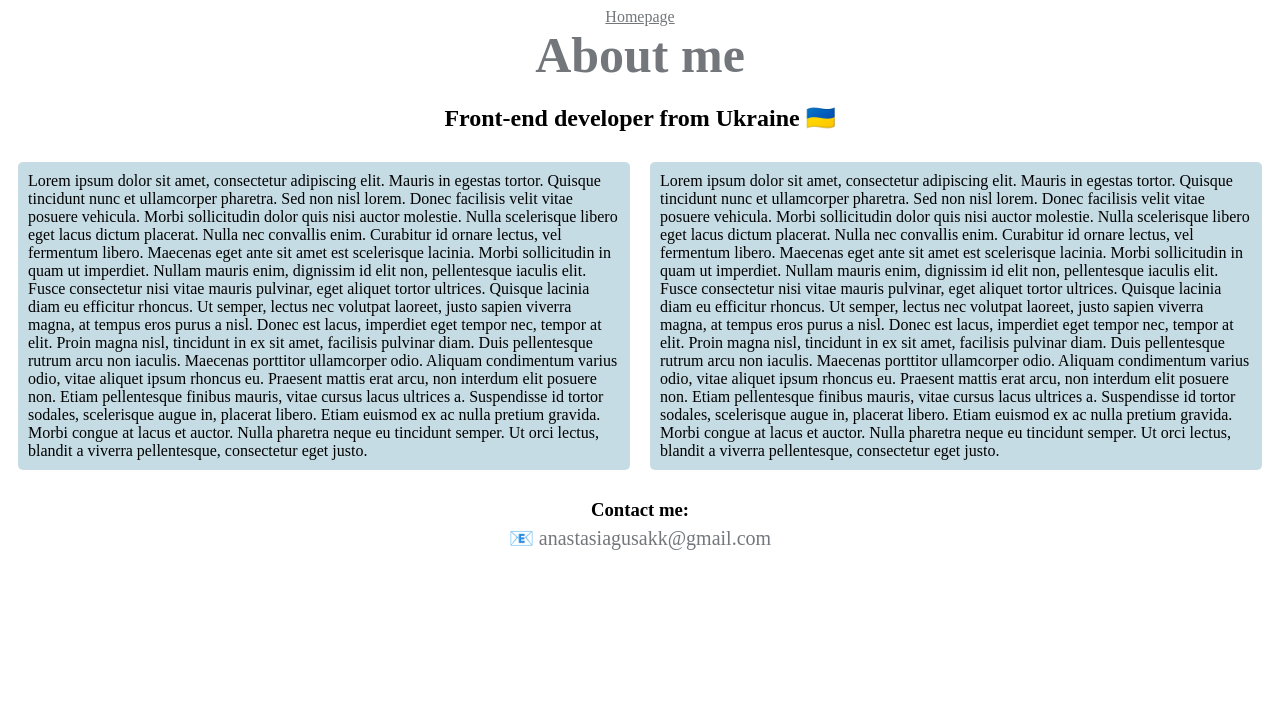
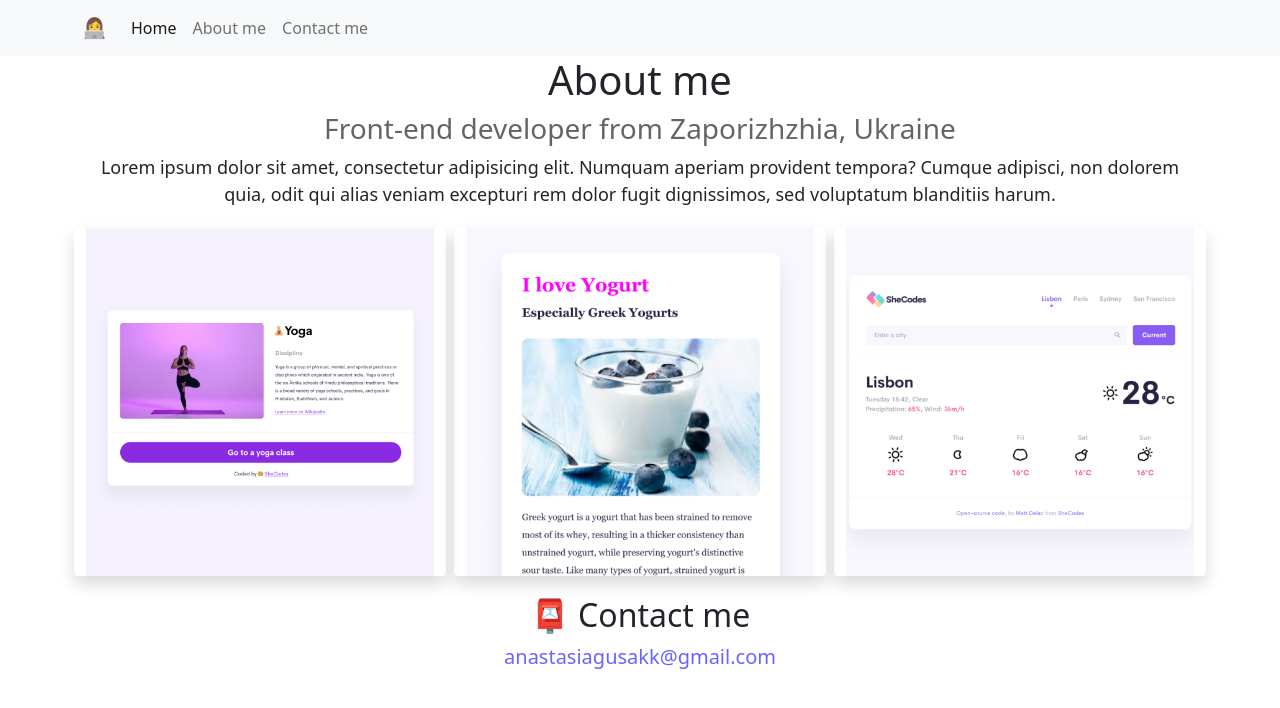
Before and after one commit to gusacci/about-me, a plain HTML site: page about.html in a window 1280 px wide. Drawn offline with nearby package versions, Linux system fonts and the light colour scheme.

Commit message:
transfered project

```diff
--- a/about.html
+++ b/about.html
@@ -4,68 +4,82 @@
     <meta charset="UTF-8" />
     <meta http-equiv="X-UA-Compatible" content="IE=edge" />
     <meta name="viewport" content="width=device-width, initial-scale=1.0" />
-    <title>About me</title>
-    <link href="src/styles.css" rel="stylesheet" type="text/css" />
+    <link rel="stylesheet" href="/src/styles.css" />
+    <title>About Anastasia</title>
+    <link
+      href="https://cdn.jsdelivr.net/npm/bootstrap@5.0.2/dist/css/bootstrap.min.css"
+      rel="stylesheet"
+      integrity="sha384-EVSTQN3/azprG1Anm3QDgpJLIm9Nao0Yz1ztcQTwFspd3yD65VohhpuuCOmLASjC"
+      crossorigin="anonymous"
+    />
+    <script
+      src="https://cdn.jsdelivr.net/npm/bootstrap@5.0.2/dist/js/bootstrap.bundle.min.js"
+      integrity="sha384-MrcW6ZMFYlzcLA8Nl+NtUVF0sA7MsXsP1UyJoMp4YLEuNSfAP+JcXn/tWtIaxVXM"
+      crossorigin="anonymous"
+    ></script>
   </head>
   <body>
-    <div class="info">
-      <a href="index.html">Homepage</a>
-      <h1 class="name">About me</h1>
-      <h2>Front-end developer from Ukraine 🇺🇦</h2>
-    </div>
-    <div class="columns">
-      <p>
-        Lorem ipsum dolor sit amet, consectetur adipiscing elit. Mauris in
-        egestas tortor. Quisque tincidunt nunc et ullamcorper pharetra. Sed non
-        nisl lorem. Donec facilisis velit vitae posuere vehicula. Morbi
-        sollicitudin dolor quis nisi auctor molestie. Nulla scelerisque libero
-        eget lacus dictum placerat. Nulla nec convallis enim. Curabitur id
-        ornare lectus, vel fermentum libero. Maecenas eget ante sit amet est
-        scelerisque lacinia. Morbi sollicitudin in quam ut imperdiet. Nullam
-        mauris enim, dignissim id elit non, pellentesque iaculis elit. Fusce
-        consectetur nisi vitae mauris pulvinar, eget aliquet tortor ultrices.
-        Quisque lacinia diam eu efficitur rhoncus. Ut semper, lectus nec
-        volutpat laoreet, justo sapien viverra magna, at tempus eros purus a
-        nisl. Donec est lacus, imperdiet eget tempor nec, tempor at elit. Proin
-        magna nisl, tincidunt in ex sit amet, facilisis pulvinar diam. Duis
-        pellentesque rutrum arcu non iaculis. Maecenas porttitor ullamcorper
-        odio. Aliquam condimentum varius odio, vitae aliquet ipsum rhoncus eu.
-        Praesent mattis erat arcu, non interdum elit posuere non. Etiam
-        pellentesque finibus mauris, vitae cursus lacus ultrices a. Suspendisse
-        id tortor sodales, scelerisque augue in, placerat libero. Etiam euismod
-        ex ac nulla pretium gravida. Morbi congue at lacus et auctor. Nulla
-        pharetra neque eu tincidunt semper. Ut orci lectus, blandit a viverra
-        pellentesque, consectetur eget justo.
-      </p>
-      <p>
-        Lorem ipsum dolor sit amet, consectetur adipiscing elit. Mauris in
-        egestas tortor. Quisque tincidunt nunc et ullamcorper pharetra. Sed non
-        nisl lorem. Donec facilisis velit vitae posuere vehicula. Morbi
-        sollicitudin dolor quis nisi auctor molestie. Nulla scelerisque libero
-        eget lacus dictum placerat. Nulla nec convallis enim. Curabitur id
-        ornare lectus, vel fermentum libero. Maecenas eget ante sit amet est
-        scelerisque lacinia. Morbi sollicitudin in quam ut imperdiet. Nullam
-        mauris enim, dignissim id elit non, pellentesque iaculis elit. Fusce
-        consectetur nisi vitae mauris pulvinar, eget aliquet tortor ultrices.
-        Quisque lacinia diam eu efficitur rhoncus. Ut semper, lectus nec
-        volutpat laoreet, justo sapien viverra magna, at tempus eros purus a
-        nisl. Donec est lacus, imperdiet eget tempor nec, tempor at elit. Proin
-        magna nisl, tincidunt in ex sit amet, facilisis pulvinar diam. Duis
-        pellentesque rutrum arcu non iaculis. Maecenas porttitor ullamcorper
-        odio. Aliquam condimentum varius odio, vitae aliquet ipsum rhoncus eu.
-        Praesent mattis erat arcu, non interdum elit posuere non. Etiam
-        pellentesque finibus mauris, vitae cursus lacus ultrices a. Suspendisse
-        id tortor sodales, scelerisque augue in, placerat libero. Etiam euismod
-        ex ac nulla pretium gravida. Morbi congue at lacus et auctor. Nulla
-        pharetra neque eu tincidunt semper. Ut orci lectus, blandit a viverra
-        pellentesque, consectetur eget justo.
-      </p>
-    </div>
-    <div class="contactme">
-      <h3>Contact me:</h3>
-      <a id="contact" href="mailto:anastasiagusakk@gmail.com"
-        >📧 anastasiagusakk@gmail.com</a
-      >
+    <nav class="navbar navbar-expand-lg navbar-light bg-light">
+      <div class="container">
+        <a class="navbar-brand" href="index.html">👩‍💻</a>
+        <button
+          class="navbar-toggler"
+          type="button"
+          data-bs-toggle="collapse"
+          data-bs-target="#navbarNav"
+          aria-controls="navbarNav"
+          aria-expanded="false"
+          aria-label="Toggle navigation"
+        >
+          <span class="navbar-toggler-icon"></span>
+        </button>
+        <div class="collapse navbar-collapse" id="navbarNav">
+          <ul class="navbar-nav">
+            <li class="nav-item">
+              <a class="nav-link active" aria-current="page" href="index.html"
+                >Home</a
+              >
+            </li>
+            <li class="nav-item">
+              <a class="nav-link" href="about.html">About me</a>
+            </li>
+            <li class="nav-item">
+              <a class="nav-link" href="about.html#contact">Contact me</a>
+            </li>
+          </ul>
+        </div>
+      </div>
+    </nav>
+    <div class="container">
+      <h1>About me</h1>
+      <h3>Front-end developer from Zaporizhzhia, Ukraine</h3>
+      <div>
+        <p class="text-center">
+          Lorem ipsum dolor sit amet, consectetur adipisicing elit. Numquam
+          aperiam provident tempora? Cumque adipisci, non dolorem quia, odit qui
+          alias veniam excepturi rem dolor fugit dignissimos, sed voluptatum
+          blanditiis harum.
+        </p>
+      </div>
+
+      <div class="row">
+        <div class="col-sm rounded shadow m-1">
+          <img src="images/yoga.png" class="img-fluid" />
+        </div>
+        <div class="col-sm rounded shadow m-1">
+          <img src="images/yogurt.png" class="img-fluid" />
+        </div>
+        <div class="col-sm rounded shadow m-1">
+          <img src="images/weather.png" class="img-fluid" />
+        </div>
+      </div>
+
+      <div id="contact" class="mt-3">
+        <h2>📮 Contact me</h2>
+        <a href="mailto:anastasiagusakk@gmail.com" class="email-link">
+          anastasiagusakk@gmail.com
+        </a>
+      </div>
     </div>
   </body>
 </html>
--- a/src/styles.css
+++ b/src/styles.css
@@ -1,67 +1,86 @@
 :root {
-  --primary-color: #c6dce4;
-  --border: 1px solid #c6dce4;
-  --accent-color: #73777b;
+  --primary-color: #6c63ff;
+  --secondary-color: #f5f2fe;
+  --box-shadow: 0 5px 10px rgba(0, 0, 0, 0.3);
 }
 
-.info {
-  display: flex;
-  flex-direction: column;
-  align-items: center;
+h1,
+h2,
+h3 {
+  text-align: center;
+  margin: 0;
 }
 
-.columns {
-  display: flex;
-  justify-content: space-evenly;
+h1 {
+  font-size: 96px;
 }
 
-.columns p {
-  background-color: var(--primary-color);
-  margin: 10px;
-  border-radius: 5px;
-  padding: 10px;
+h2 {
+  font-size: 48px;
 }
 
-.name {
-  color: var(--accent-color);
-  font-size: 50px;
-  margin-bottom: 0;
-  margin-top: 0;
-}
-.links {
-  display: flex;
-  justify-content: space-around;
+h3 {
+  font-size: 24px;
+  opacity: 0.7;
 }
 
-.links a {
-  color: var(--accent-color);
-  background-color: var(--primary-color);
-  border: var(--border);
-  border-radius: 5px;
-  padding: 20px;
+p {
+  font-size: 18px;
+  line-height: 1.5;
+}
+
+.navigation-links {
+  display: flex;
+  margin-top: 40px;
+  justify-content: center;
+}
+
+.navigation-links a {
+  margin: 20px;
+  border-radius: 4px;
+  padding: 20px 15px;
+  text-decoration: none;
+  text-transform: capitalize;
+}
+
+.contact-link {
+  background: var(--primary-color);
+  box-shadow: var(--box-shadow);
+  color: white;
+}
+
+.about-link {
+  color: var(--primary-color);
+  border: 1px solid var(--primary-color);
+}
+
+.about-paragraphs {
+  display: flex;
+  margin: 30px 0;
+}
+
+.about-paragraphs p {
+  margin: 10px;
+}
+
+.email-link {
+  display: flex;
+  justify-content: center;
+  color: var(--primary-color);
+  font-size: 20px;
   text-decoration: none;
 }
 
-.contactme {
-  display: flex;
-  flex-direction: column;
-  align-items: center;
+.email-link:hover {
+  text-decoration: underline;
 }
 
-.contactme a {
+.primary-link {
+  border-radius: 4px;
+  padding: 20px 15px;
   text-decoration: none;
-  font-size: 20px;
-  color: var(--accent-color);
+  text-transform: capitalize;
+  background: var(--primary-color);
+  box-shadow: var(--box-shadow);
+  color: white;
 }
-
-.contactme a:visited {
-  color: var(--primary-color);
-}
-
-.info a {
-  color: var(--accent-color);
-}
-
-.contactme h3 {
-  margin-bottom: 5px;
-}
```
Also changed, not shown: index.html (+102 -9 lines), images/weather.png (added), images/yoga.png (added), images/yogurt.png (added).
